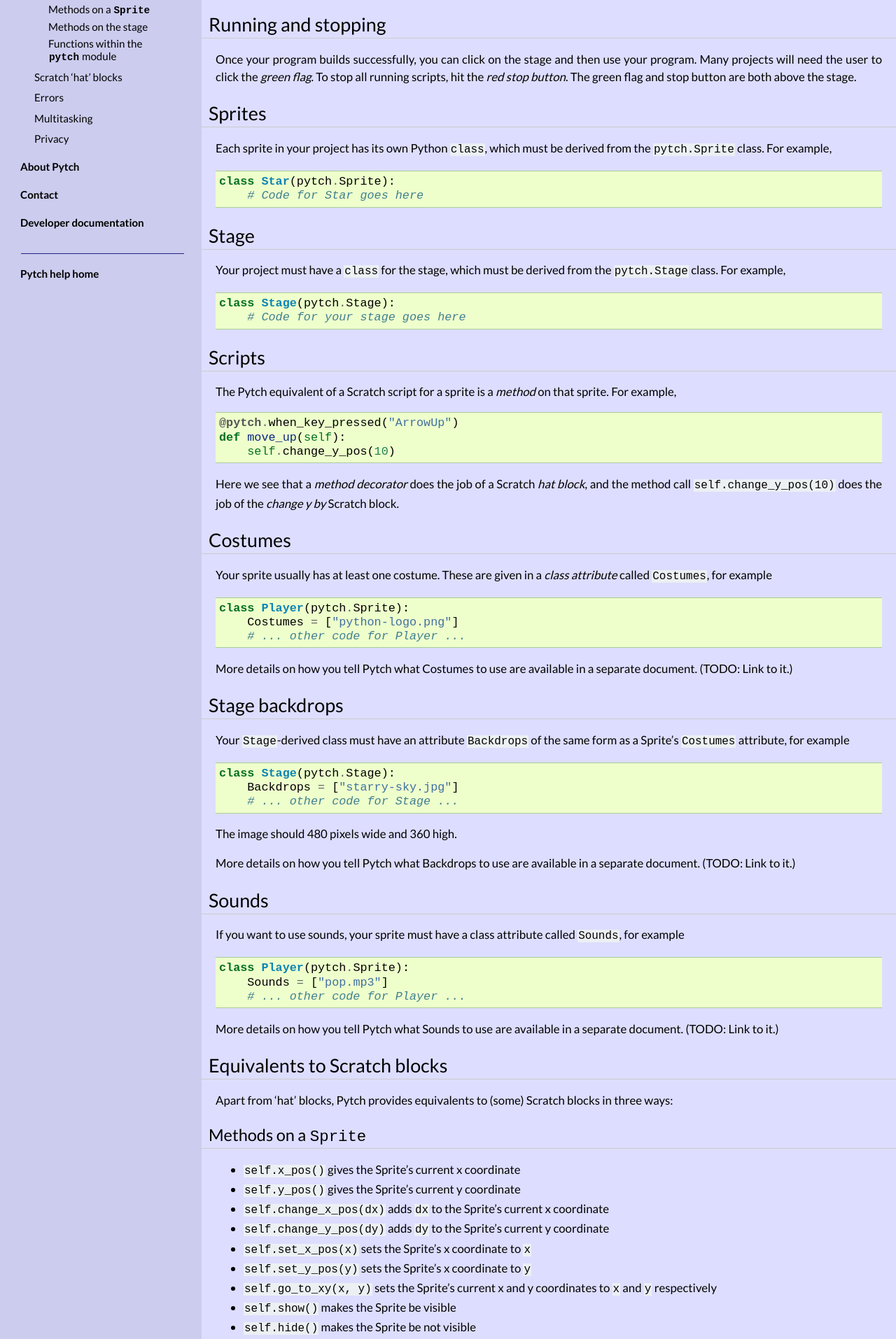
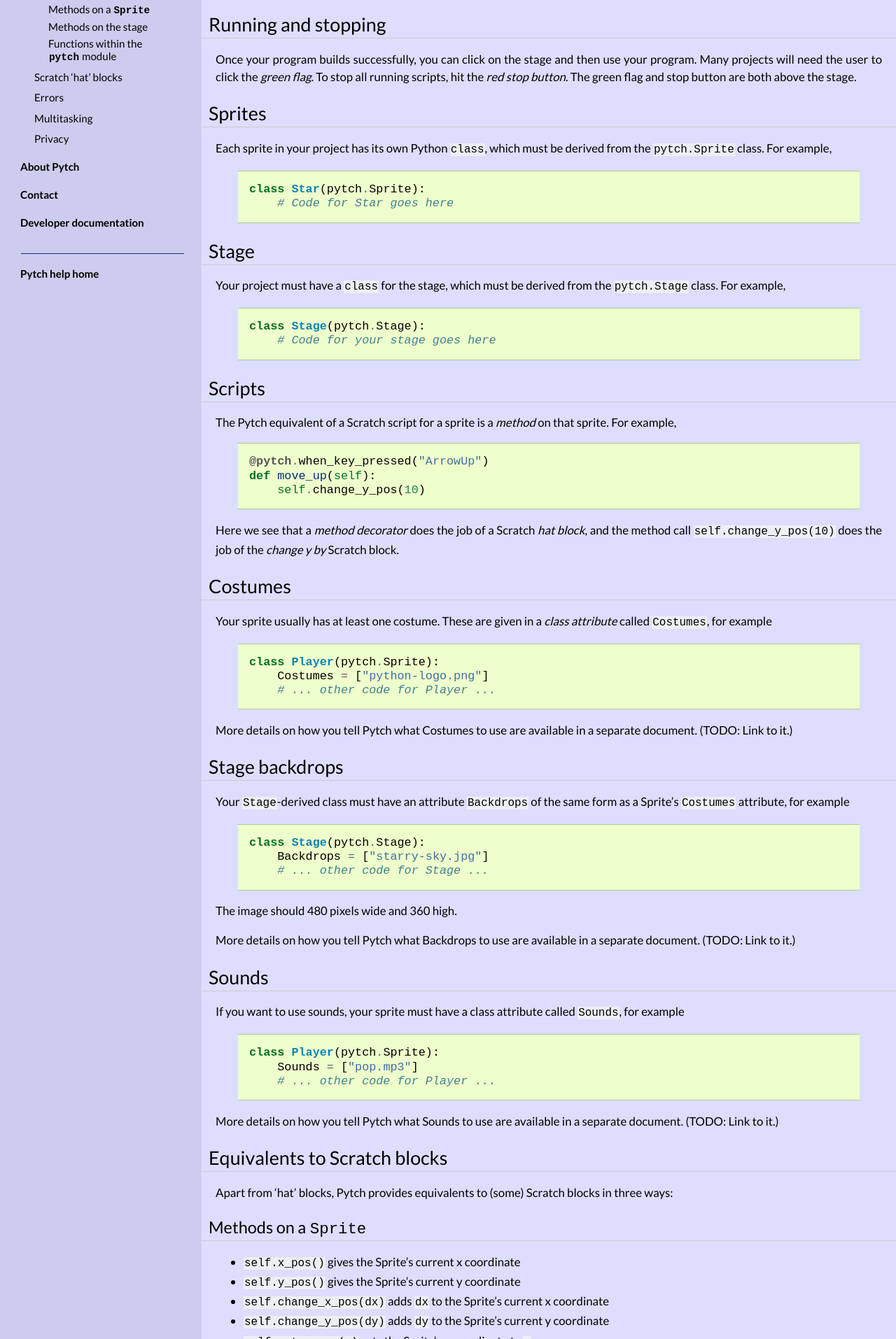
Before and after one commit to pytchlang/pytch-website, a Sphinx documentation site: the page built from source/help.rst, in a window 1280 px wide. Shown: the part 421-2335 px from the top of the page at 70% size. Built offline with Sphinx 7.4.7, drawn with Linux system fonts in a browser that asks for light colours; pages that are not in the unit, such as notebooks, are missing from menus.

Commit message:
Add space/padding to code examples

```diff
--- a/source/_static/css/pytch-classic.css
+++ b/source/_static/css/pytch-classic.css
@@ -188,6 +188,15 @@ div.docs-home-link hr {
 
 /******************************************************************************/
 
+div[class*="highlight-"] {
+    margin-left: 2rem;
+    margin-right: 2rem;
+}
+
+div[class*="highlight-"] > div.highlight > pre {
+    padding: 1rem;
+}
+
 dl:not([class]) > dt {
     font-weight: bold;
     margin-bottom: 0.5rem;
```
